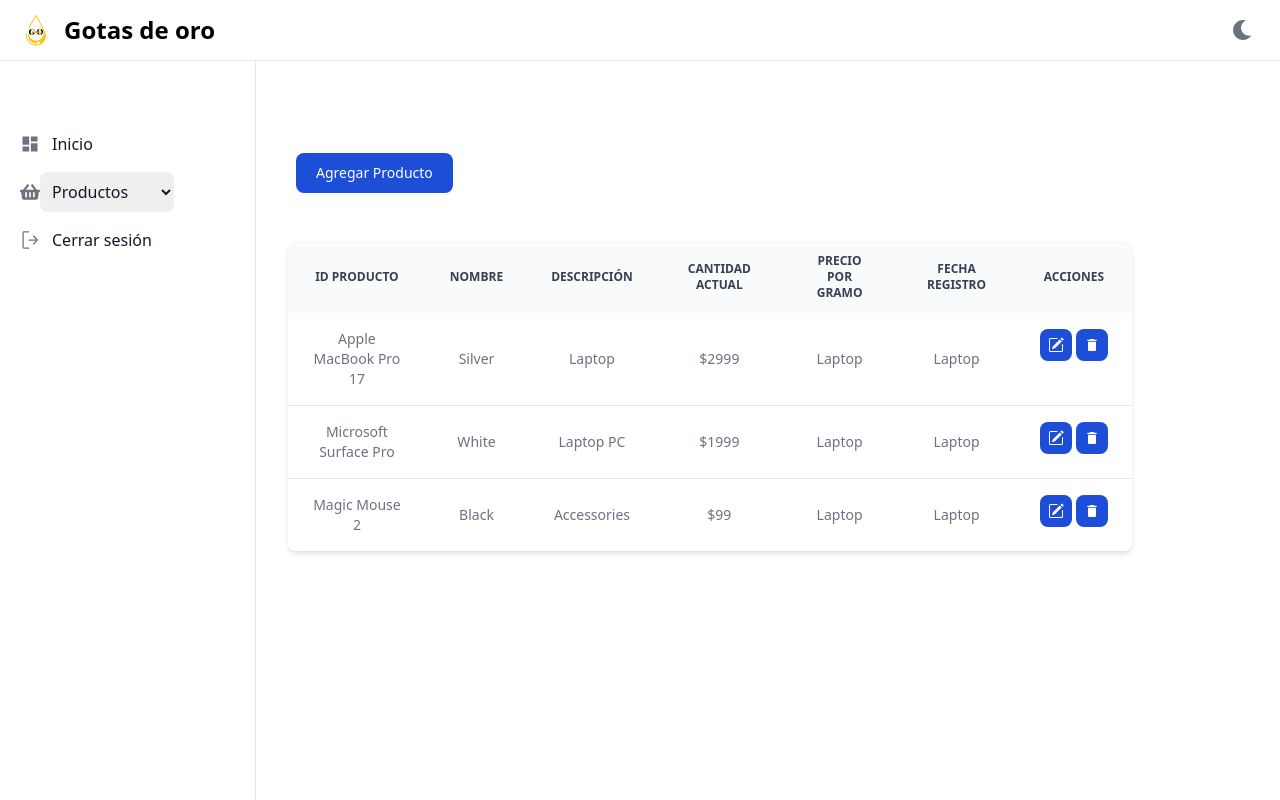
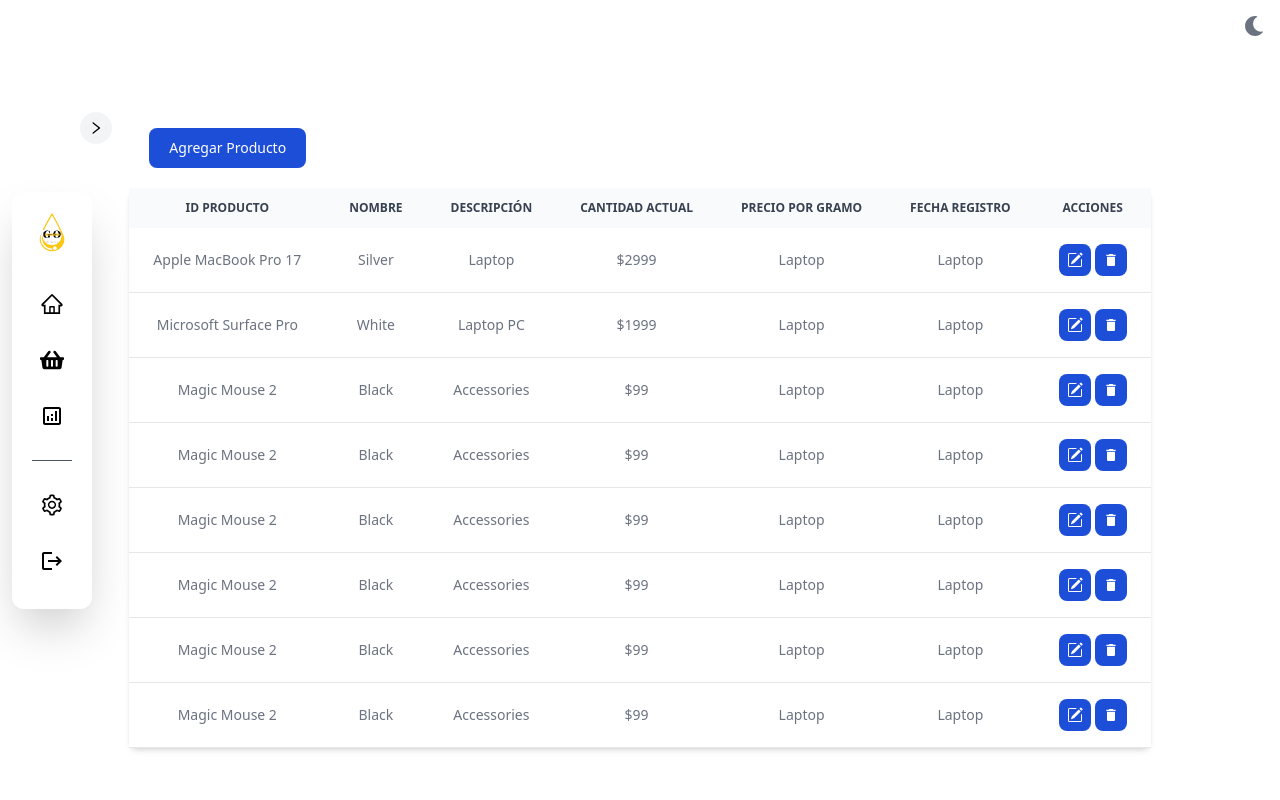
Before and after one commit to gustavogarnau/Proyecto_Final_Diplomado, a React (Vite) app in the folder Frontend/: page /productos in a window 1280 px wide. Built offline with nearby package versions, Linux system fonts and the light colour scheme; no server answers; sample sign-in values are in the browser's storage.

Commit message:
arreglo sidebar

```diff
--- a/Frontend/src/components/Productos.jsx
+++ b/Frontend/src/components/Productos.jsx
@@ -7,14 +7,14 @@ const Productos = ({ onLogout }) => {
     return (
         <>
             <Sidebar onLogout={onLogout} />
-            <div className="p-5 pt-14 pl-40 pb-40 w-4/5">
-                <div className="p-2 w-full ">
+
+            <div className="pt-14">
+                <div className="p-5">
                     <ModalProduct />
                 </div>
-                <div className="pt-10">
-                    <div className="relative overflow-x-auto shadow-md sm:rounded-lg">
-                        <table className="w-full text-sm text-center  text-gray-500 dark:text-gray-400">
-                            <thead className="text-xs text-gray-700 uppercase bg-gray-50 dark:bg-gray-700 dark:text-gray-400">
+                <div className=" shadow-md sm:rounded-lg">
+                    <table className="w-full text-sm text-center  text-gray-500 ">
+                        <thead className="text-xs text-gray-700 uppercase bg-gray-50 ">
                             <tr>
                                 <th scope="col" className="px-6 py-3">
                                     Id producto
@@ -40,7 +40,7 @@ const Productos = ({ onLogout }) => {
                             </tr>
                         </thead>
                         <tbody>
-                                <tr className="bg-white border-b dark:bg-gray-800 dark:border-gray-700  dark:hover:bg-gray-600">
+                            <tr className="bg-white border-b">
                                 <td className="px-6 py-4">Apple MacBook Pro 17</td>
                                 <td className="px-6 py-4">Silver</td>
                                 <td className="px-6 py-4">Laptop</td>
@@ -49,18 +49,18 @@ const Productos = ({ onLogout }) => {
                                 <td className="px-6 py-4">Laptop</td>
                                 <td className="px-6 py-4 flex gap-1">
                                     <button
-                                            className="button block text-white bg-blue-700 hover:bg-blue-800 focus:ring-4 focus:outline-none focus:ring-blue-300 font-medium rounded-lg text-sm p-2 text-center dark:bg-blue-600 dark:hover:bg-blue-700 dark:focus:ring-blue-800"
+                                        className="button block text-white bg-blue-700 hover:bg-blue-800 focus:ring-4 focus:outline-none focus:ring-blue-300 font-medium rounded-lg text-sm p-2 text-center"
                                         type="button">
                                         <BsPencilSquare className="text-base" />
                                     </button>
                                     <button
-                                            className="button block text-white bg-blue-700 hover:bg-blue-800 focus:ring-4 focus:outline-none focus:ring-blue-300 font-medium rounded-lg text-sm p-2 text-center dark:bg-blue-600 dark:hover:bg-blue-700 dark:focus:ring-blue-800"
+                                        className="button block text-white bg-blue-700 hover:bg-blue-800 focus:ring-4 focus:outline-none focus:ring-blue-300 font-medium rounded-lg text-sm p-2 text-center"
                                         type="button">
                                         <MdDelete className="text-base" />
                                     </button>
                                 </td>
                             </tr>
-                                <tr className="bg-white border-b dark:bg-gray-800 dark:border-gray-700  dark:hover:bg-gray-600">
+                            <tr className="bg-white border-b ">
                                 <td className="px-6 py-4">Microsoft Surface Pro</td>
                                 <td className="px-6 py-4">White</td>
                                 <td className="px-6 py-4">Laptop PC</td>
@@ -69,18 +69,18 @@ const Productos = ({ onLogout }) => {
                                 <td className="px-6 py-4">Laptop</td>
                                 <td className="px-6 py-4 flex gap-1">
                                     <button
-                                            className="button block text-white bg-blue-700 hover:bg-blue-800 focus:ring-4 focus:outline-none focus:ring-blue-300 font-medium rounded-lg text-sm p-2 text-center dark:bg-blue-600 dark:hover:bg-blue-700 dark:focus:ring-blue-800"
+                                        className="button block text-white bg-blue-700 hover:bg-blue-800 focus:ring-4 focus:outline-none focus:ring-blue-300 font-medium rounded-lg text-sm p-2 text-center "
                                         type="button">
                                         <BsPencilSquare className="text-base" />
                                     </button>
                                     <button
-                                            className="button block text-white bg-blue-700 hover:bg-blue-800 focus:ring-4 focus:outline-none focus:ring-blue-300 font-medium rounded-lg text-sm p-2 text-center dark:bg-blue-600 dark:hover:bg-blue-700 dark:focus:ring-blue-800"
+                                        className="button block text-white bg-blue-700 hover:bg-blue-800 focus:ring-4 focus:outline-none focus:ring-blue-300 font-medium rounded-lg text-sm p-2 text-center "
                                         type="button">
                                         <MdDelete className="text-base" />
                                     </button>
                                 </td>
                             </tr>
-                                <tr className="bg-white dark:bg-gray-800  dark:hover:bg-gray-600">
+                            <tr className="bg-white border-b">
                                 <td className="px-6 py-4">Magic Mouse 2</td>
                                 <td className="px-6 py-4">Black</td>
                                 <td className="px-6 py-4">Accessories</td>
@@ -89,12 +89,112 @@ const Productos = ({ onLogout }) => {
                                 <td className="px-6 py-4">Laptop</td>
                                 <td className="px-6 py-4 flex gap-1">
                                     <button
-                                            className="button block text-white bg-blue-700 hover:bg-blue-800 focus:ring-4 focus:outline-none focus:ring-blue-300 font-medium rounded-lg text-sm p-2 text-center dark:bg-blue-600 dark:hover:bg-blue-700 dark:focus:ring-blue-800"
+                                        className="button block text-white bg-blue-700 hover:bg-blue-800 focus:ring-4 focus:outline-none focus:ring-blue-300 font-medium rounded-lg text-sm p-2 text-center "
                                         type="button">
                                         <BsPencilSquare className="text-base" />
                                     </button>
                                     <button
-                                            className="button block text-white bg-blue-700 hover:bg-blue-800 focus:ring-4 focus:outline-none focus:ring-blue-300 font-medium rounded-lg text-sm p-2 text-center dark:bg-blue-600 dark:hover:bg-blue-700 dark:focus:ring-blue-800"
+                                        className="button block text-white bg-blue-700 hover:bg-blue-800 focus:ring-4 focus:outline-none focus:ring-blue-300 font-medium rounded-lg text-sm p-2 text-center "
+                                        type="button">
+                                        <MdDelete className="text-base" />
+                                    </button>
+                                </td>
+                            </tr>
+                            <tr className="bg-white border-b">
+                                <td className="px-6 py-4">Magic Mouse 2</td>
+                                <td className="px-6 py-4">Black</td>
+                                <td className="px-6 py-4">Accessories</td>
+                                <td className="px-6 py-4">$99</td>
+                                <td className="px-6 py-4">Laptop</td>
+                                <td className="px-6 py-4">Laptop</td>
+                                <td className="px-6 py-4 flex gap-1">
+                                    <button
+                                        className="button block text-white bg-blue-700 hover:bg-blue-800 focus:ring-4 focus:outline-none focus:ring-blue-300 font-medium rounded-lg text-sm p-2 text-center "
+                                        type="button">
+                                        <BsPencilSquare className="text-base" />
+                                    </button>
+                                    <button
+                                        className="button block text-white bg-blue-700 hover:bg-blue-800 focus:ring-4 focus:outline-none focus:ring-blue-300 font-medium rounded-lg text-sm p-2 text-center "
+                                        type="button">
+                                        <MdDelete className="text-base" />
+                                    </button>
+                                </td>
+                            </tr>
+                            <tr className="bg-white border-b">
+                                <td className="px-6 py-4">Magic Mouse 2</td>
+                                <td className="px-6 py-4">Black</td>
+                                <td className="px-6 py-4">Accessories</td>
+                                <td className="px-6 py-4">$99</td>
+                                <td className="px-6 py-4">Laptop</td>
+                                <td className="px-6 py-4">Laptop</td>
+                                <td className="px-6 py-4 flex gap-1">
+                                    <button
+                                        className="button block text-white bg-blue-700 hover:bg-blue-800 focus:ring-4 focus:outline-none focus:ring-blue-300 font-medium rounded-lg text-sm p-2 text-center "
+                                        type="button">
+                                        <BsPencilSquare className="text-base" />
+                                    </button>
+                                    <button
+                                        className="button block text-white bg-blue-700 hover:bg-blue-800 focus:ring-4 focus:outline-none focus:ring-blue-300 font-medium rounded-lg text-sm p-2 text-center "
+                                        type="button">
+                                        <MdDelete className="text-base" />
+                                    </button>
+                                </td>
+                            </tr>
+                            <tr className="bg-white border-b">
+                                <td className="px-6 py-4">Magic Mouse 2</td>
+                                <td className="px-6 py-4">Black</td>
+                                <td className="px-6 py-4">Accessories</td>
+                                <td className="px-6 py-4">$99</td>
+                                <td className="px-6 py-4">Laptop</td>
+                                <td className="px-6 py-4">Laptop</td>
+                                <td className="px-6 py-4 flex gap-1">
+                                    <button
+                                        className="button block text-white bg-blue-700 hover:bg-blue-800 focus:ring-4 focus:outline-none focus:ring-blue-300 font-medium rounded-lg text-sm p-2 text-center "
+                                        type="button">
+                                        <BsPencilSquare className="text-base" />
+                                    </button>
+                                    <button
+                                        className="button block text-white bg-blue-700 hover:bg-blue-800 focus:ring-4 focus:outline-none focus:ring-blue-300 font-medium rounded-lg text-sm p-2 text-center "
+                                        type="button">
+                                        <MdDelete className="text-base" />
+                                    </button>
+                                </td>
+                            </tr>
+                            <tr className="bg-white border-b">
+                                <td className="px-6 py-4">Magic Mouse 2</td>
+                                <td className="px-6 py-4">Black</td>
+                                <td className="px-6 py-4">Accessories</td>
+                                <td className="px-6 py-4">$99</td>
+                                <td className="px-6 py-4">Laptop</td>
+                                <td className="px-6 py-4">Laptop</td>
+                                <td className="px-6 py-4 flex gap-1">
+                                    <button
+                                        className="button block text-white bg-blue-700 hover:bg-blue-800 focus:ring-4 focus:outline-none focus:ring-blue-300 font-medium rounded-lg text-sm p-2 text-center "
+                                        type="button">
+                                        <BsPencilSquare className="text-base" />
+                                    </button>
+                                    <button
+                                        className="button block text-white bg-blue-700 hover:bg-blue-800 focus:ring-4 focus:outline-none focus:ring-blue-300 font-medium rounded-lg text-sm p-2 text-center "
+                                        type="button">
+                                        <MdDelete className="text-base" />
+                                    </button>
+                                </td>
+                            </tr>
+                            <tr className="bg-white border-b">
+                                <td className="px-6 py-4">Magic Mouse 2</td>
+                                <td className="px-6 py-4">Black</td>
+                                <td className="px-6 py-4">Accessories</td>
+                                <td className="px-6 py-4">$99</td>
+                                <td className="px-6 py-4">Laptop</td>
+                                <td className="px-6 py-4">Laptop</td>
+                                <td className="px-6 py-4 flex gap-1">
+                                    <button
+                                        className="button block text-white bg-blue-700 hover:bg-blue-800 focus:ring-4 focus:outline-none focus:ring-blue-300 font-medium rounded-lg text-sm p-2 text-center "
+                                        type="button">
+                                        <BsPencilSquare className="text-base" />
+                                    </button>
+                                    <button
+                                        className="button block text-white bg-blue-700 hover:bg-blue-800 focus:ring-4 focus:outline-none focus:ring-blue-300 font-medium rounded-lg text-sm p-2 text-center "
                                         type="button">
                                         <MdDelete className="text-base" />
                                     </button>
@@ -104,7 +204,6 @@ const Productos = ({ onLogout }) => {
                     </table>
                 </div>
             </div>
-            </div>
         </>
     );
 };
--- a/Frontend/src/components/Sidebar.jsx
+++ b/Frontend/src/components/Sidebar.jsx
@@ -1,112 +1,87 @@
 import { useState } from "react";
-import { MdDashboard } from "react-icons/md";
 import { FaShoppingBasket } from "react-icons/fa";
-import { GoSignOut } from "react-icons/go"; // Asegúrate de tener el ícono correcto para cerrar sesión
+import { AiOutlineLeft, AiOutlineHome, AiOutlineSetting } from "react-icons/ai";
+import { MdOutlineAnalytics, MdLogout } from "react-icons/md";
+import logo from "../assets/images/logo.png";
 import DarkMode from "../layouts/DarkMode";
-import Logo from "../assets/images/logo.png";
-import { Link, useNavigate } from "react-router-dom";
+import { Link } from "react-router-dom";
 
+// Componente Sidebar
+function Sidebar({ onLogout }) {
+    // Estado para manejar la visibilidad del sidebar
+    const [sidebarOpen, setSidebarOpen] = useState(false);
 
-
-const Sidebar = ({ onLogout }) => {
-    const [menu, setMenu] = useState(false);
-
-    const toggleMenu = () => {
-        setMenu(!menu);
+    // Función para abrir/cerrar el sidebar
+    const ModSidebaropen = () => {
+        setSidebarOpen(!sidebarOpen);
     };
-
-      const [selectedOption, setSelectedOption] = useState("");
-      const navigate = useNavigate();
-
-      const handleSelectChange = (event) => {
-          const value = event.target.value;
-          setSelectedOption(value);
-
-          // Navigate to the selected route
-          if (value) {
-              navigate(value);
-          }
-      };
 
     return (
         <>
-            <nav className="fixed top-0 z-50 w-full bg-white border-b border-gray-200 dark:bg-gray-800 dark:border-gray-700">
-                <div className="px-3 py-3 lg:px-5 lg:pl-3">
-                    <div className="flex items-center justify-between">
-                        <div className="flex items-center justify-start rtl:justify-end">
-                            <button
-                                data-drawer-target="logo-sidebar"
-                                data-drawer-toggle="logo-sidebar"
-                                aria-controls="logo-sidebar"
-                                type="button"
-                                onClick={toggleMenu}
-                                className="inline-flex items-center p-2 text-sm text-gray-500 rounded-lg sm:hidden hover:bg-gray-100 focus:outline-none focus:ring-2 focus:ring-gray-200 dark:text-gray-400 dark:hover:bg-gray-700 dark:focus:ring-gray-600">
-                                <span className="sr-only">Open sidebar</span>
-                                <svg
-                                    className="w-6 h-6"
-                                    aria-hidden="true"
-                                    fill="currentColor"
-                                    viewBox="0 0 20 20"
-                                    xmlns="http://www.w3.org/2000/svg">
-                                    <path d="M2 4.75A.75.75 0 012.75 4h14.5a.75.75 0 010 1.5H2.75A.75.75 0 012 4.75zm0 10.5a.75.75 0 01.75-.75h7.5a.75.75 0 010 1.5h-7.5a.75.75 0 01-.75-.75zM2 10a.75.75 0 01.75-.75h14.5a.75.75 0 010 1.5H2.75A.75.75 0 012 10z"></path>
-                                </svg>
-                            </button>
-                            <div className="flex ms-2 md:me-24">
-                                <img src={Logo} className="h-8 me-3" alt="FlowBite Logo" />
-                                <span className="self-center text-xl font-semibold sm:text-2xl whitespace-nowrap dark:text-white">
-                                    Gotas de oro
-                                </span>
-                            </div>
-                        </div>
-                        <div className="flex items-center">
-                            <DarkMode />
-                        </div>
-                    </div>
+            <button
+                className={`sidebarOpen fixed top-28 z-50 w-8 h-8 bg-gray-100 rounded-full flex items-center justify-center ${
+                    sidebarOpen ? "left-64" : "left-20"
+                }`}
+                onClick={ModSidebaropen}>
+                <AiOutlineLeft className={`${sidebarOpen ? "" : "rotate-180"}`} />
+            </button>
+
+            <div
+                className={`sidebar fixed z-40  left-3 rounded-xl shadow-2xl bg-white text-black p-5  ${
+                    sidebarOpen ? "w-64" : "w-20"
+                }`}>
+                {/* Logo */}
+                <div className="sidebar flex items-center justify-center mb-6">
+                    <img
+                        src={logo}
+                        alt="Logo"
+                        className={`transition-transform duration-300 ${sidebarOpen ? "w-16" : "w-10"}`}
+                    />
+                    {sidebarOpen && <h2 className="ml-2">Gotas de oro</h2>}
                 </div>
-            </nav>
 
-            <aside
-                className={`aside fixed top-0 left-0 z-40 w-64 h-screen  transition-transform ${
-                    menu ? "translate-x-0" : "-translate-x-full"
-                } bg-white border-r border-gray-200 sm:translate-x-0 dark:bg-gray-800 dark:border-gray-700`}>
-                <div className="h-full px-3 pt-16 overflow-y-auto bg-white dark:bg-gray-800">
-                    <ul className="space-y-2 font-medium">
-                        <li>
-                            <Link
-                                to="/home"
-                                className=" flex items-center p-2 text-gray-900 rounded-lg dark:text-white  dark:hover:bg-gray-700 group">
-                                <MdDashboard className="w-5 h-5 text-gray-500 transition duration-75 " />
-                                <span className="ms-3">Inicio</span>
-                            </Link>
-                        </li>
-                        <li className="li flex items-center pl-2">
-                            <FaShoppingBasket className="flex-shrink-0 w-5 h-5 text-gray-500 transition duration-75" />
-                            <select
-                                value={selectedOption}
-                                onChange={handleSelectChange}
-                                className="p-2 text-gray-900 rounded-lg dark:text-white dark:bg-gray-800 dark:hover:bg-gray-700">
-                                <option value="" disabled>
-                                    Productos
-                                </option>
-                                <option value="/productos">Productos</option>
-                                <option value="/movimientos">Movimientos</option>
-                                <option value="/categorias">Categorías</option>
-                            </select>
-                        </li>
+                {/* Links principales */}
+                <div className="sidebar flex flex-col">
+                    <Link
+                        to="/home"
+                        className="link flex items-center p-2 my-2 trbuttonnsition-colors duration-300 hover:bg-gray-200 rounded-lg">
+                        <AiOutlineHome className="text-2xl" />
+                        {sidebarOpen && <span className="ml-4">Home</span>}
+                    </Link>
+                    <Link
+                        to="/productos"
+                        className="link flex items-center p-2 my-2 transition-colors duration-300 hover:bg-gray-200 rounded-lg">
+                        <FaShoppingBasket className="text-2xl" />
+                        {sidebarOpen && <span className="ml-4">Productos</span>}
+                    </Link>
+                    <button className="link flex items-center p-2 my-2 transition-colors duration-300 hover:bg-gray-200 rounded-lg">
+                        <MdOutlineAnalytics className="text-2xl" />
+                        {sidebarOpen && <span className="ml-4">Reportes</span>}
+                    </button>
+                </div>
 
-                        <li className=" w-full  cursor-pointer rounded-lg">
-                            <button
-                                onClick={onLogout}
-                                className=" flex items-center p-2 text-gray-900 rounded-lg dark:text-white  dark:hover:bg-gray-700 group">
-                                <GoSignOut className="flex-shrink-0 w-5 h-5 text-gray-500 transition duration-75" />
-                                <span className="flex-1 ms-3 whitespace-nowrap">Cerrar sesión</span>
-                            </button>
-                        </li>
-                    </ul>
+                <div className="my-4 border-t border-gray-600"></div>
+
+                {/* Links secundarios */}
+                <div className="sidebar flex flex-col">
+                    <button className="link flex items-center p-2 my-2 transition-colors duration-300 hover:bg-gray-200 rounded-lg">
+                        <AiOutlineSetting className="text-2xl" />
+                        {sidebarOpen && <span className="ml-4">Configuración</span>}
+                    </button>
+                    <button
+                        className="link flex items-center p-2 my-2 transition-colors duration-300 hover:bg-gray-200 rounded-lg"
+                        onClick={onLogout}>
+                        <MdLogout className="text-2xl" />
+                        {sidebarOpen && <span className="ml-4">Salir</span>}
+                    </button>
                 </div>
-            </aside>
+            </div>
+            {/* Componente DarkMode */}
+            <div className="fixed top-2 right-2">
+                <DarkMode />
+            </div>
         </>
     );
-};
+}
 
 export default Sidebar;
--- a/Frontend/src/index.css
+++ b/Frontend/src/index.css
@@ -7,6 +7,7 @@
     --primary-ligth: #e7ebec;
     --primary-dark: #242931;
 }
+
 
 
 
@@ -208,6 +209,22 @@
     color: var(--primary-ligth);
 }
 
+.dark-mode .sidebarOpen{
+    background-color: #212427;
+}
+
+.dark-mode .sidebar{
+    background-color: #2c3035;
+}
+
+.dark-mode .link{
+    color: var(--primary-ligth);
+}
+
+.dark-mode .link:hover{
+    background-color: #23262c;
+}
+
 
 
 .content_principal{
@@ -221,11 +238,6 @@
     padding-top: 38%;
 }
 
-
-.aside{
-    padding-top: 60px;
-}
-
 @media (max-width: 728px) {
   .content_card{
     padding-top: 147% !important;
```
Also changed, not shown: Frontend/src/components/Home.jsx (+4 -4 lines), Frontend/src/components/Login.jsx (+7 -7 lines), Frontend/src/components/ModalProduct.jsx (+13 -13 lines), Frontend/src/components/register.jsx (+16 -16 lines). Lines whose indentation alone changed are shown as unchanged.
